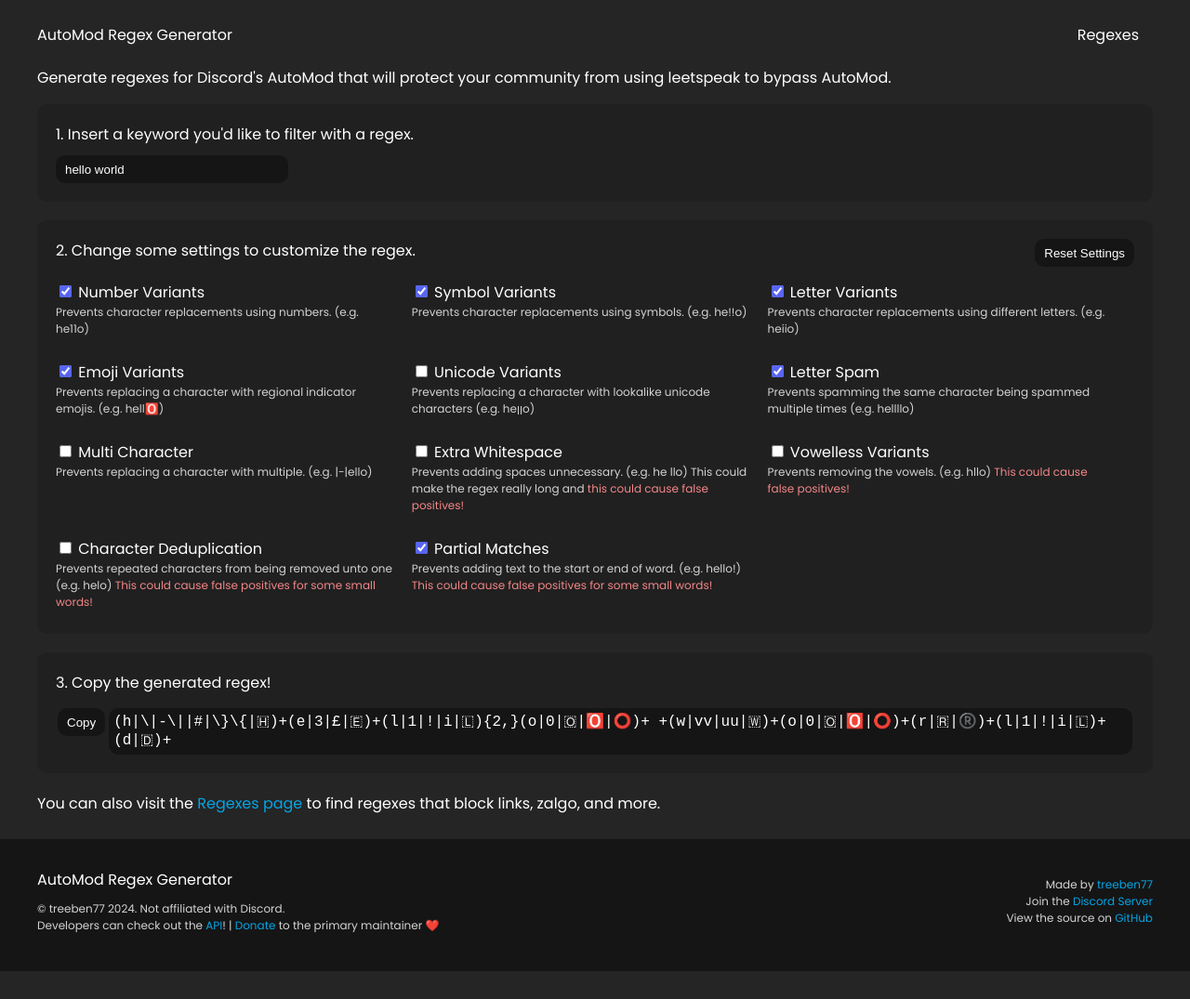
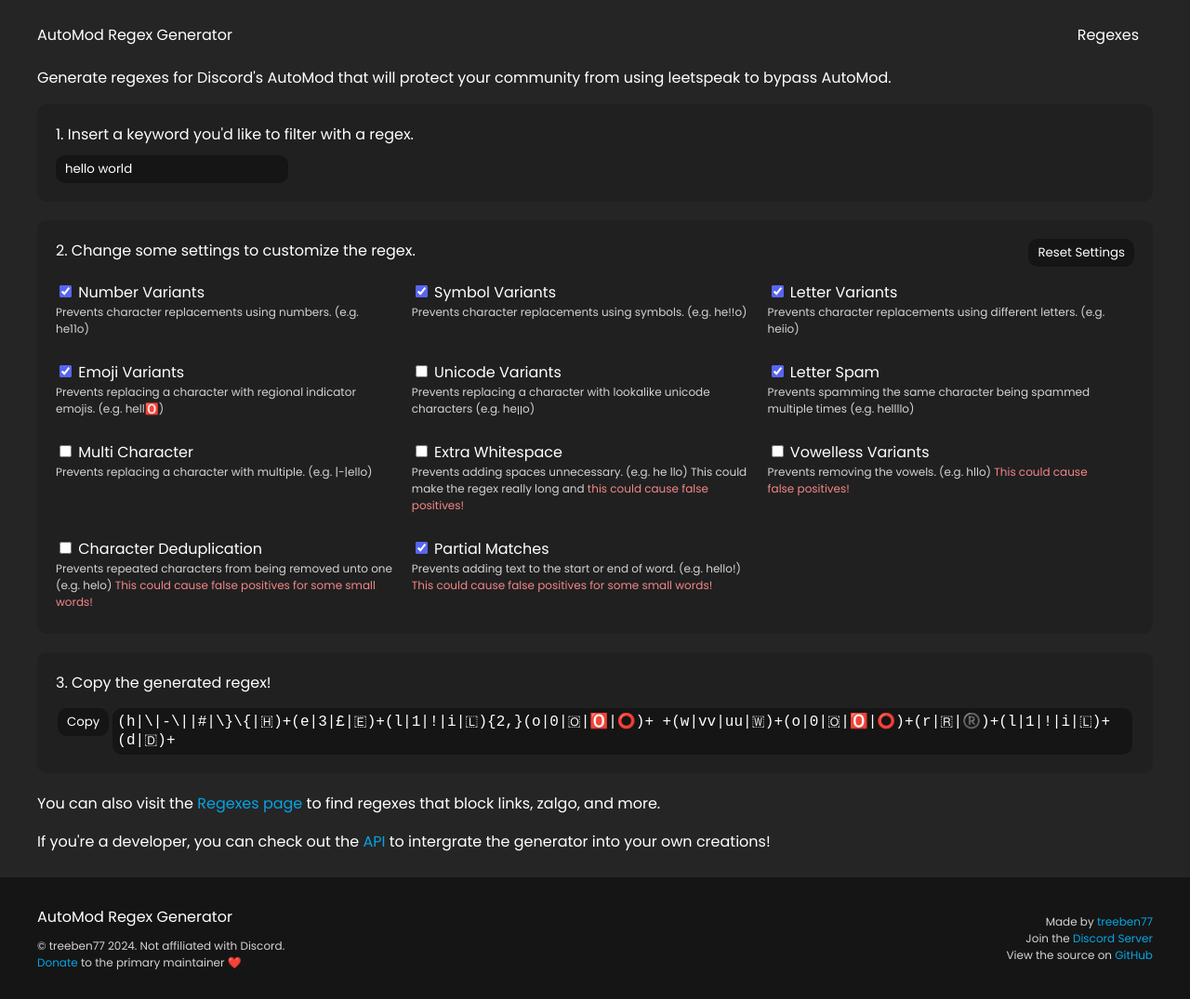
Before and after one commit to treeben77/automod-regex-generator, a plain HTML site: page index.html in a window 1280 px wide. Shown: the whole page at 93% size. Before the commit the page ends 1045 px from the top, so only its background shows below. Drawn offline with Linux system fonts and the light colour scheme.

Commit message:
modify footer section

```diff
--- a/index.html
+++ b/index.html
@@ -121,14 +121,15 @@ SOFTWARE. -->
 
         <p>You can also visit the <a class="link" href="regexes.html">Regexes page</a> to find regexes that block links, zalgo, and more.</p>
 
+        <p>If you're a developer, you can check out the <a class="link" href="api.html">API</a> to intergrate the generator into your own creations!</p>
+
         <script src="static/index.js" type="module"></script>
     </div>
     <div class="footer">
         <div class="footer-left">
             AutoMod Regex Generator
 
-            <p class="footer-copyright">© treeben77 2024. Not affiliated with Discord.</p>
-            <p>Developers can check out the <a class="link" href="api.html">API</a>! | <a class="link" href="https://donate.stripe.com/cN23g53tk2U273G001">Donate</a> to the primary maintainer ❤️</p>
+            <p class="footer-copyright">© treeben77 2024. Not affiliated with Discord.<br><a class="link" href="https://donate.stripe.com/cN23g53tk2U273G001">Donate</a> to the primary maintainer ❤️</p>
         </div>
         <div class="footer-right">
             <p>Made by <a class="link" href="https://treeben77.xyz">treeben77</a></p>
--- a/static/main.css
+++ b/static/main.css
@@ -104,7 +104,7 @@ body {
     display: inline-block;
     vertical-align: middle;
     white-space: normal;
-    width: calc(100% - 110px);
+    width: calc(100% - 114px);
 }
 
 .step .right-element {
@@ -118,7 +118,12 @@ body {
     padding: 10px;
     border-style: none;
     border-radius: 10px;
+    font-family: 'Poppins', sans-serif;
     height: 30px;
+}
+
+button {
+    font-family: 'Poppins', sans-serif;
 }
 
 .text-input:focus {
@@ -222,7 +227,7 @@ body {
 
 .footer {
     background-color: #151515;
-    padding: 40px;
+    padding: 30px 40px;
 }
 
 .footer p {
@@ -238,13 +243,13 @@ body {
 .footer .footer-left {
     display: inline-block;
     width: 50%;
-    margin-top: -9px;
 }
 
 .footer .footer-right {
     float: right;
     width: 50%;
     text-align: right;
+    margin-top: 8.89px;
 }
 
 .link {
```
Also changed, not shown: api.html (+1 -2 lines), regexes.html (+1 -2 lines).
